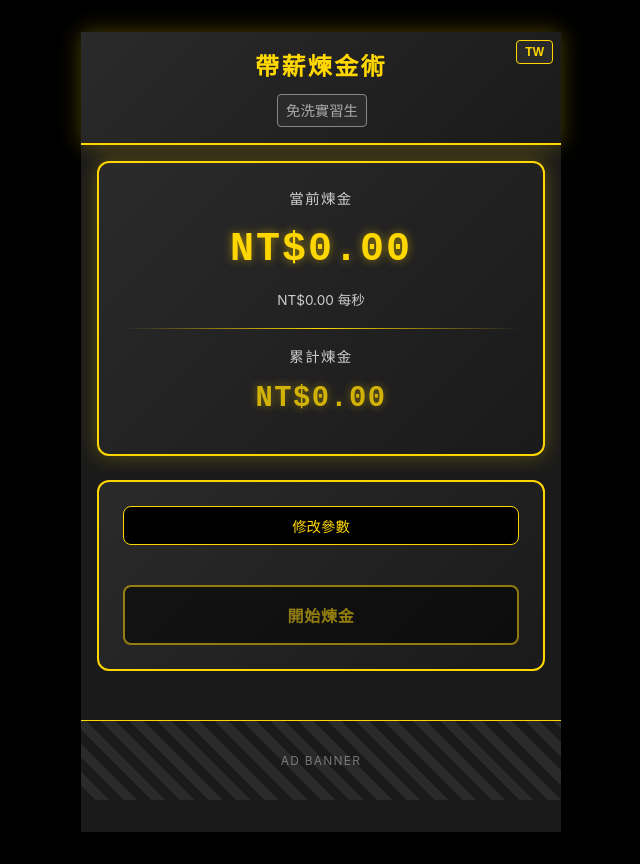
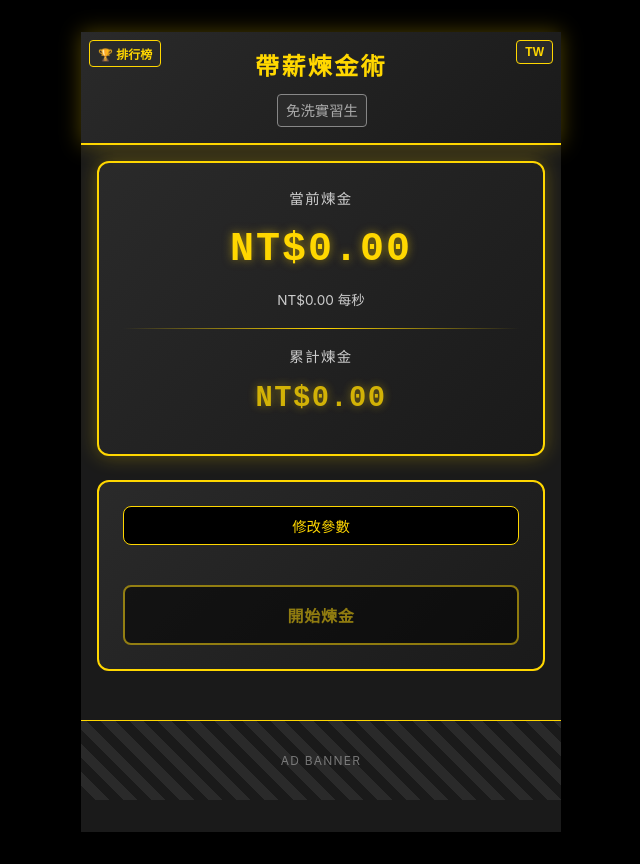
Before and after one commit to Anndrew923/salary-alchemy, a React (Vite) app: page / in a window 1280 px wide. Shown: the whole page, without its empty margins (319-959 px from the left). Built offline with nearby package versions, Linux system fonts and the light colour scheme; no server answers.

Commit message:
feat: add leaderboard button to header with trophy icon

```diff
--- a/src/components/Header/Header.module.css
+++ b/src/components/Header/Header.module.css
@@ -169,6 +169,39 @@
   }
 }
 
+.leaderboardButton {
+  position: absolute;
+  top: var(--spacing-sm);
+  left: var(--spacing-sm);
+  background-color: var(--bg-tertiary);
+  border: 1px solid var(--text-gold);
+  color: var(--text-gold);
+  padding: var(--spacing-xs) var(--spacing-sm);
+  border-radius: var(--radius-sm);
+  cursor: pointer;
+  font-size: 0.75rem;
+  font-weight: bold;
+  transition: all 0.2s;
+  display: flex;
+  align-items: center;
+  gap: var(--spacing-xs);
+}
+
+.leaderboardButton:hover {
+  background-color: var(--text-gold);
+  color: var(--bg-primary);
+}
+
+.diamondMode .leaderboardButton {
+  border-color: var(--text-diamond);
+  color: var(--text-diamond);
+}
+
+.diamondMode .leaderboardButton:hover {
+  background-color: var(--text-diamond);
+  color: var(--bg-primary);
+}
+
 .localeButton {
   position: absolute;
   top: var(--spacing-sm);
--- a/src/components/Header/Header.tsx
+++ b/src/components/Header/Header.tsx
@@ -29,8 +29,19 @@ const Header = () => {
     ? `Next: ${formatCurrency(totalEarned)} / ${formatCurrency(nextLevelThreshold)}`
     : 'Max Level Reached';
 
+  const navigateToLeaderboard = () => {
+    window.location.hash = '#leaderboard';
+  };
+
   return (
     <header className={`${styles.header} ${isDiamondMode ? styles.diamondMode : ''}`}>
+      <button
+        className={styles.leaderboardButton}
+        onClick={navigateToLeaderboard}
+        aria-label="Go to leaderboard"
+      >
+        🏆 {i18n.leaderboard}
+      </button>
       <div className={styles.title}>{i18n.appName}</div>
       <div className={styles.level}>
         <span
--- a/src/locales/en-US.json
+++ b/src/locales/en-US.json
@@ -1,4 +1,5 @@
 {
+  "leaderboard": "Leaderboard",
   "privacy": {
     "title": "Alchemist Confidentiality Agreement",
     "subtitle": "ALCHEMIST CONFIDENTIALITY AGREEMENT",
--- a/src/locales/zh-TW.json
+++ b/src/locales/zh-TW.json
@@ -1,4 +1,5 @@
 {
+  "leaderboard": "排行榜",
   "privacy": {
     "title": "煉金術士保密協議",
     "subtitle": "ALCHEMIST CONFIDENTIALITY AGREEMENT",
--- a/src/utils/i18n.ts
+++ b/src/utils/i18n.ts
@@ -3,10 +3,14 @@ export type Locale = 'TW' | 'EN';
 export interface I18nStrings {
   // 通用
   appName: string;
+  leaderboard: string;
   start: string;
   pause: string;
   reset: string;
   settings: string;
+  settle: string;
+  finish: string;
+  discard: string;
 
   // 薪資輸入
   monthlySalary: string;
@@ -44,15 +48,20 @@ export interface I18nStrings {
   receiptTypeHealth: string;
   receiptTypeWealth: string;
   receiptConfirm: string;
+  receiptConfirmButton: string;
 }
 
 const translations: Record<Locale, I18nStrings> = {
   TW: {
     appName: '帶薪煉金術',
+    leaderboard: '排行榜',
     start: '開始煉金',
     pause: '暫停',
     reset: '重置',
     settings: '設定',
+    settle: '煉成',
+    finish: '結束',
+    discard: '放棄',
     monthlySalary: '月薪',
     dailyHours: '每日工時',
     workingDays: '工作天數',
@@ -78,13 +87,18 @@ const translations: Record<Locale, I18nStrings> = {
     receiptTypeHealth: '健康風險',
     receiptTypeWealth: '財富累積',
     receiptConfirm: '確認',
+    receiptConfirmButton: '收入口袋',
   },
   EN: {
     appName: 'Salary Alchemy',
+    leaderboard: 'Leaderboard',
     start: 'Start Alchemy',
     pause: 'Pause',
     reset: 'Reset',
     settings: 'Settings',
+    settle: 'Settle',
+    finish: 'Finish',
+    discard: 'Discard',
     monthlySalary: 'Monthly Salary',
     dailyHours: 'Daily Hours',
     workingDays: 'Working Days',
@@ -110,6 +124,7 @@ const translations: Record<Locale, I18nStrings> = {
     receiptTypeHealth: 'Health Risk',
     receiptTypeWealth: 'Wealth Accumulation',
     receiptConfirm: 'Confirm',
+    receiptConfirmButton: 'Confirm',
   },
 };
 
```
